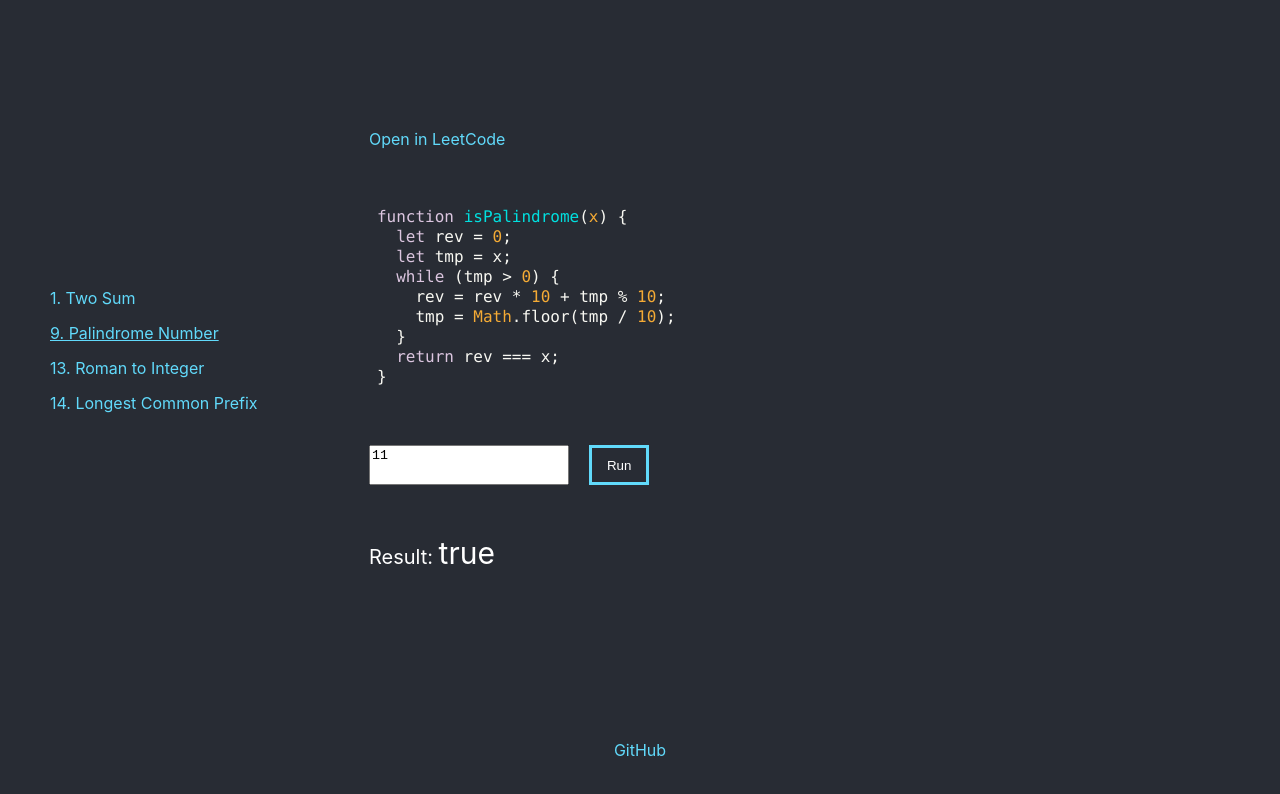
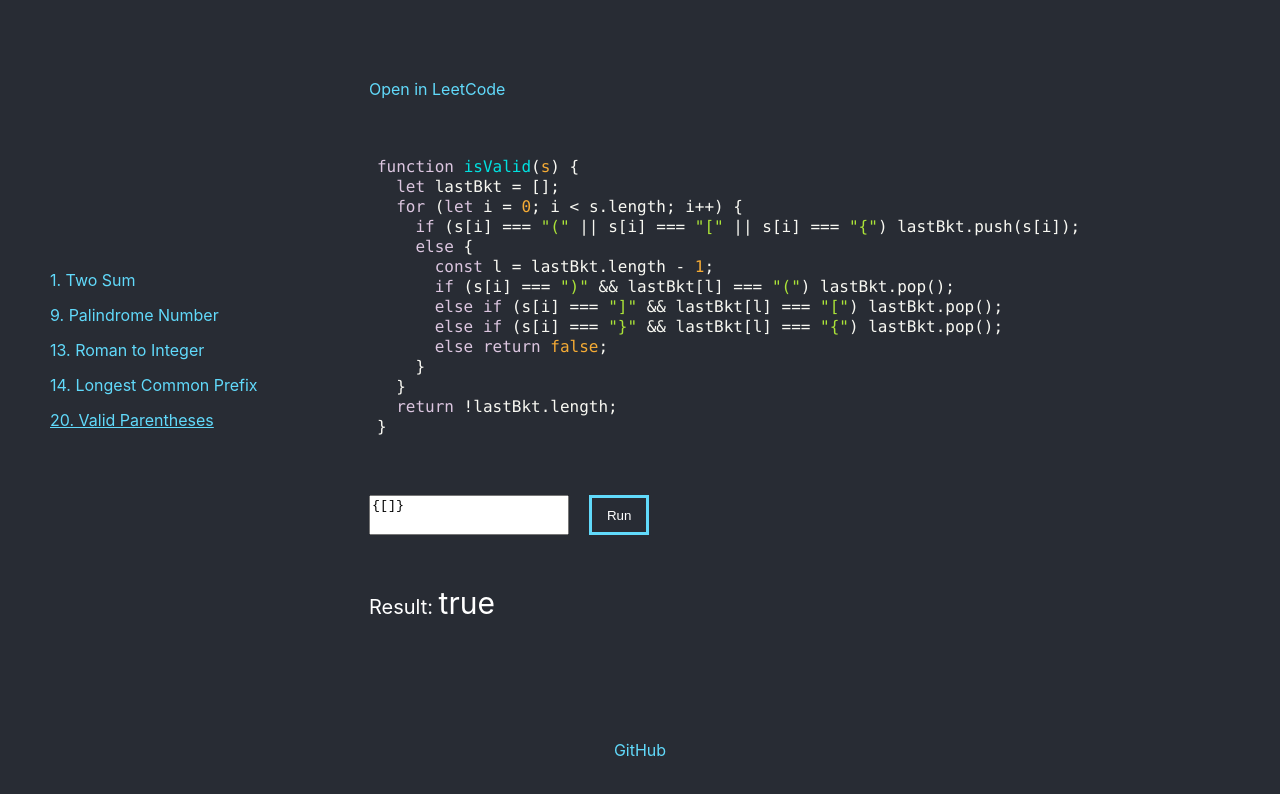
Before and after one commit to leopard-work/leetcode-app, a React (Create React App) app: page / in a window 1280 px wide. Shown: the top 794 px of the page. Built offline with nearby package versions, Linux system fonts and the light colour scheme.

Commit message:
+ 20. Valid Parentheses

```diff
--- a/src/components/list.ts
+++ b/src/components/list.ts
@@ -5,9 +5,10 @@ import {
 } from "./longest-common-prefix";
 import { twoSum, twoSumInitial, twoSumParse } from "./two-sum";
 import { isPalindrome, isPalindromeInitial } from "./is-palindrome";
+import { isValid, isValidInitial } from "./valid-parentheses";
 
 const URL = "https://leetcode.com/problems/";
-export const FIRSTRUN = 9;
+export const FIRSTRUN = 20;
 
 export const listData = [
   {
@@ -41,4 +42,11 @@ export const listData = [
     initial: longestCommonPrefixInitial,
     initialType: "array",
   },
+  {
+    f: isValid,
+    id: "20",
+    name: "20. Valid Parentheses",
+    link: `${URL}valid-parentheses/`,
+    initial: isValidInitial,
+  },
 ];
--- /dev/null
+++ b/src/components/valid-parentheses.ts
@@ -0,0 +1,18 @@
+export function isValid(s: string): boolean {
+  let lastBkt = [];
+
+  for (let i = 0; i < s.length; i++) {
+    if (s[i] === "(" || s[i] === "[" || s[i] === "{") lastBkt.push(s[i]);
+    else {
+      const l = lastBkt.length - 1;
+      if (s[i] === ")" && lastBkt[l] === "(") lastBkt.pop();
+      else if (s[i] === "]" && lastBkt[l] === "[") lastBkt.pop();
+      else if (s[i] === "}" && lastBkt[l] === "{") lastBkt.pop();
+      else return false;
+    }
+  }
+
+  return !lastBkt.length;
+}
+
+export const isValidInitial = "{[]}";
```
